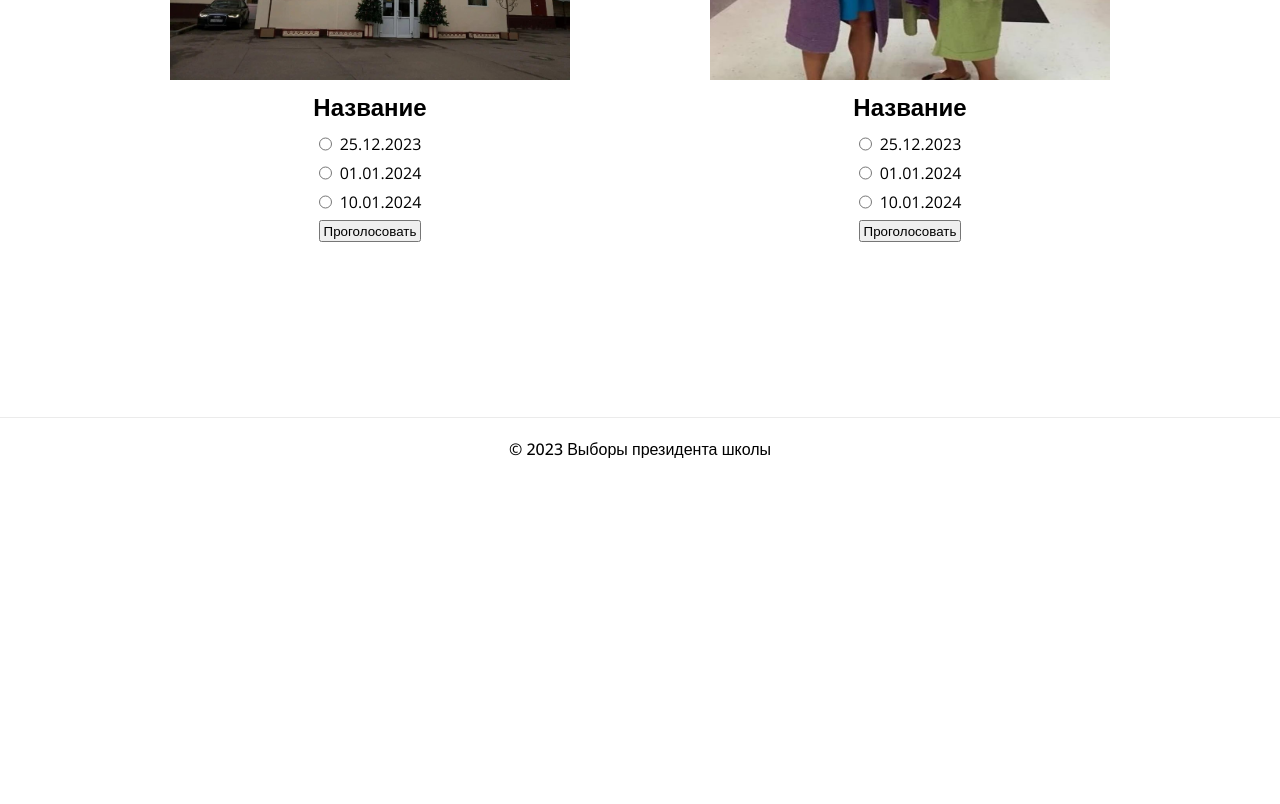
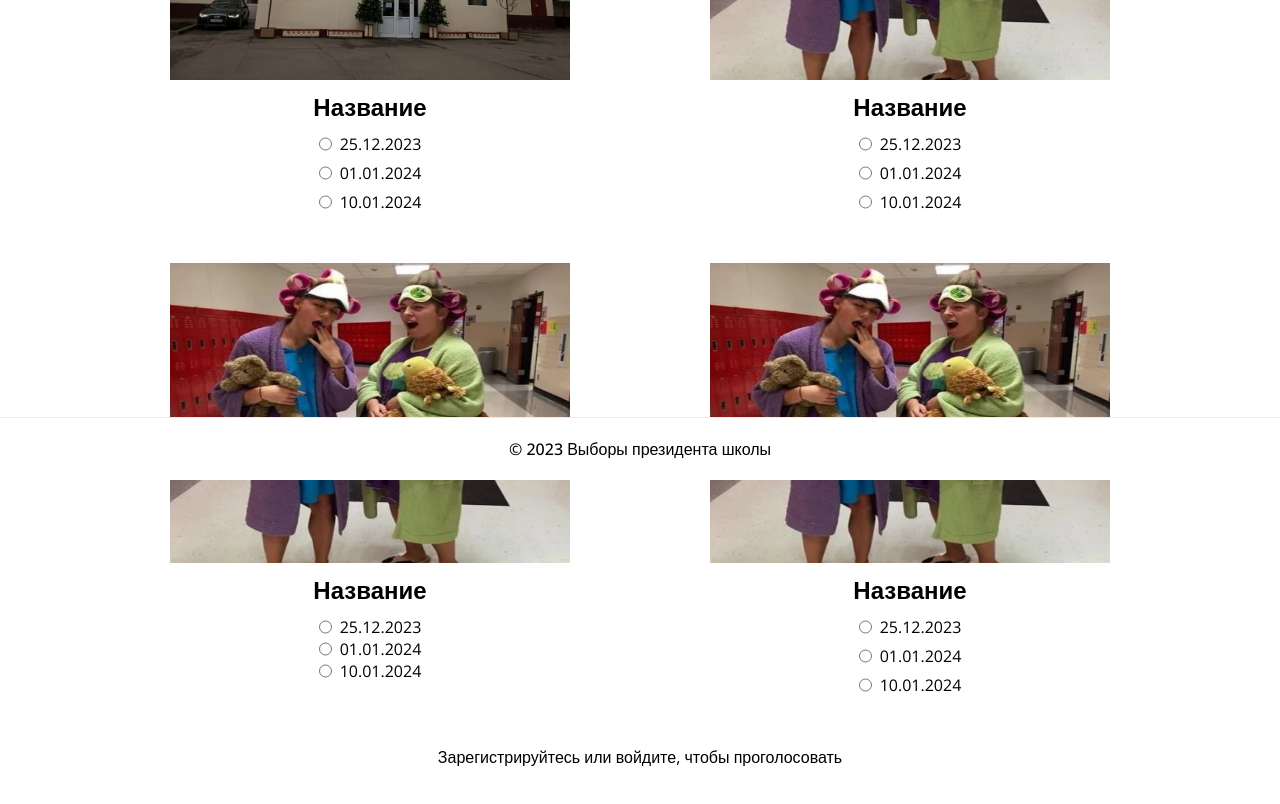
Before and after one commit to Wonderlus/school-president, a Next.js app: page /survey in a window 1280 px wide. Shown: the part 320-1124 px from the top of the page. Before the commit the page ends 800 px from the top, so only its background shows below. Built offline with nearby package versions, Linux system fonts and the light colour scheme; no server answers.

Commit message:
complete survey page

```diff
--- a/src/app/(auth)/registration/page.jsx
+++ b/src/app/(auth)/registration/page.jsx
@@ -15,6 +15,7 @@ const Registartion = () => {
         const password = event.target[2].value;
         const fullfind = (fullname.replaceAll(" ", "") + level).toLowerCase();
         const votedFor = 0;
+        const survey = [[], [], [], []]
 
         try {
             const res = await fetch("/api/auth/registration", {
@@ -27,7 +28,8 @@ const Registartion = () => {
                     level,
                     password,
                     fullfind,
-                    votedFor
+                    votedFor,
+                    survey
                 }),
             })
 
@@ -56,7 +58,7 @@ const Registartion = () => {
                     <div className={styles.label}>Пароль</div>
                     <input className={styles.input} type="Password"/>
                 </div>
-                <button className={styles.button}>Зарегестрироваться</button>
+                <button className={styles.button}>Зарегистрироваться</button>
             </form>
         </div>
      );
--- a/src/app/api/auth/registration/route.js
+++ b/src/app/api/auth/registration/route.js
@@ -4,14 +4,15 @@ import connect from "../../../../utils/db";
 import { NextResponse } from "next/server";
 
 export const POST = async (request) => {
-  const { fullname, level, password, fullfind, votedFor } = await request.json();
+  const { fullname, level, password, fullfind, votedFor, survey } = await request.json();
   await connect();
   const newUser = new User({
     fullname,
     level,
     password,
     fullfind,
-    votedFor
+    votedFor,
+    survey
   });
 
   try {
--- a/src/app/survey/page.jsx
+++ b/src/app/survey/page.jsx
@@ -3,15 +3,53 @@
 import Image from "next/image";
 import styles from "./page.module.css";
 import { useState } from "react";
+import { useSession } from "next-auth/react";
+import { signIn, signOut } from "next-auth/react";
+const Quiz = () => {
+    const [survey, setSurvey] = useState(["", "", "", ""]);
 
-const Quiz = () => {
-    const [vote, setVote] = useState(["", "", "", ""]);
+    const handleSurvey = async () => {
+        const fullname = session.user.fullname;
+        const level = session.user.level;
+        const password = session.user.password;
+        const fullfind = (fullname.replaceAll(" ", "") + level).toLowerCase();
 
-    console.log(vote);
+        try {
+            const res = await fetch("/api/survey", {
+                method: "POST",
+                headers: {
+                    "Content-Type": "application/json",
+                },
+                body: JSON.stringify({
+                    fullfind,
+                    survey,
+                }),
+            });
+            if (res.status === 200) {
+                alert("Вы успешно проголосовали");
+                signOut();
+                signIn("credentials", {
+                    fullfind,
+                    password,
+                    callbackUrl: "/survey",
+                });
+            }
+        } catch (error) {
+            throw new Error(error);
+        }
+    };
+
+    const { data: session, status } = useSession();
 
     return (
         <div className={styles.container}>
-            <div className={styles.containerInner}>
+            <form
+                className={styles.containerInner}
+                onSubmit={(event) => {
+                    event.preventDefault();
+                    handleSurvey();
+                }}
+            >
                 <div className={styles.surveyCard}>
                     <Image
                         src={"/quiz1.png"}
@@ -20,16 +58,12 @@ const Quiz = () => {
                         height={300}
                     />
                     <h2>Название</h2>
-                    <form className={styles.form}
-                        onSubmit={(event) => {
-                            event.preventDefault();
-                            console.log(vote);
-                        }}
-                    >
+                    <div className={styles.form}>
                         <div className={styles.opportunity}>
-                            <input className={styles.radio}
+                            <input
+                                className={styles.radio}
                                 onClick={() => {
-                                    setVote((prev) => {
+                                    setSurvey((prev) => {
                                         prev[0] = "25.12.2023";
                                         return prev;
                                     });
@@ -41,13 +75,13 @@ const Quiz = () => {
                             <label>25.12.2023</label>
                         </div>
                         <div className={styles.opportunity}>
-                            <input className={styles.radio}
+                            <input
+                                className={styles.radio}
                                 onClick={() => {
-                                    setVote((prev) => {
+                                    setSurvey((prev) => {
                                         prev[0] = "01.01.2024";
                                         return prev;
                                     });
-
                                 }}
                                 type="radio"
                                 value={"date2"}
@@ -56,9 +90,10 @@ const Quiz = () => {
                             <label>01.01.2024</label>
                         </div>
                         <div className={styles.opportunity}>
-                            <input className={styles.radio}
+                            <input
+                                className={styles.radio}
                                 onClick={() => {
-                                    setVote((prev) => {
+                                    setSurvey((prev) => {
                                         prev[0] = "10.01.2024";
                                         return prev;
                                     });
@@ -69,10 +104,17 @@ const Quiz = () => {
                             />
                             <label>10.01.2024</label>
                         </div>
-                        <button className={styles.button}>Проголосовать</button>
-                    </form>
+                    </div>
+                    {status === "authenticated" ? (
+                        <div>
+                            {session.user.survey[0] != [] ? (
+                                <div>Вы выбрали дату: {session.user.survey[0]}</div>
+                            ) : (<></>)}
+                        </div>
+                    ) : (
+                        <></>
+                    )}
                 </div>
-
 
                 <div className={styles.surveyCard}>
                     <Image
@@ -82,59 +124,202 @@ const Quiz = () => {
                         height={300}
                     />
                     <h2>Название</h2>
-                    <form className={styles.form}
-                        onSubmit={(event) => {
-                            event.preventDefault();
-                            console.log(vote);
-                        }}
-                    >
+                    <div className={styles.form}>
                         <div className={styles.opportunity}>
-                            <input className={styles.radio}
+                            <input
+                                className={styles.radio}
                                 onClick={() => {
-                                    setVote((prev) => {
+                                    setSurvey((prev) => {
                                         prev[1] = "25.12.2023";
                                         return prev;
                                     });
                                 }}
                                 type="radio"
                                 value={"date1"}
-                                name="quiz1"
+                                name="quiz2"
                             />
                             <label>25.12.2023</label>
                         </div>
                         <div className={styles.opportunity}>
-                            <input className={styles.radio}
+                            <input
+                                className={styles.radio}
                                 onClick={() => {
-                                    setVote((prev) => {
+                                    setSurvey((prev) => {
                                         prev[1] = "01.01.2024";
                                         return prev;
                                     });
-
                                 }}
                                 type="radio"
                                 value={"date2"}
-                                name="quiz1"
+                                name="quiz2"
                             />
                             <label>01.01.2024</label>
                         </div>
                         <div className={styles.opportunity}>
-                            <input className={styles.radio}
+                            <input
+                                className={styles.radio}
                                 onClick={() => {
-                                    setVote((prev) => {
+                                    setSurvey((prev) => {
                                         prev[1] = "10.01.2024";
                                         return prev;
                                     });
                                 }}
                                 type="radio"
                                 value={"date3"}
-                                name="quiz1"
+                                name="quiz2"
                             />
                             <label>10.01.2024</label>
                         </div>
-                        <button className={styles.button}>Проголосовать</button>
-                    </form>
+                    </div>
+                    {status === "authenticated" ? (
+                        <div>
+                            {session.user.survey[1] != [] ? (
+                                <div>Вы выбрали дату: {session.user.survey[1]}</div>
+                            ) : (<></>)}
+                        </div>
+                    ) : (
+                        <></>
+                    )}
                 </div>
-            </div>
+
+                <div className={styles.surveyCard}>
+                    <Image
+                        src={"/quiz2.png"}
+                        alt="Фотография"
+                        width={400}
+                        height={300}
+                    />
+                    <h2>Название</h2>
+                    <div>
+                        <div className={styles.opportunity}>
+                            <input
+                                className={styles.radio}
+                                onClick={() => {
+                                    setSurvey((prev) => {
+                                        prev[2] = "25.12.2023";
+                                        return prev;
+                                    });
+                                }}
+                                type="radio"
+                                value={"date1"}
+                                name="quiz3"
+                            />
+                            <label>25.12.2023</label>
+                        </div>
+                        <div className={styles.opportunity}>
+                            <input
+                                className={styles.radio}
+                                onClick={() => {
+                                    setSurvey((prev) => {
+                                        prev[2] = "01.01.2024";
+                                        return prev;
+                                    });
+                                }}
+                                type="radio"
+                                value={"date2"}
+                                name="quiz3"
+                            />
+                            <label>01.01.2024</label>
+                        </div>
+                        <div className={styles.opportunity}>
+                            <input
+                                className={styles.radio}
+                                onClick={() => {
+                                    setSurvey((prev) => {
+                                        prev[2] = "10.01.2024";
+                                        return prev;
+                                    });
+                                }}
+                                type="radio"
+                                value={"date3"}
+                                name="quiz3"
+                            />
+                            <label>10.01.2024</label>
+                        </div>
+                    </div>
+                    {status === "authenticated" ? (
+                        <div>
+                            {session.user.survey[2] != [] ? (
+                                <div>Вы выбрали дату: {session.user.survey[2]}</div>
+                            ) : (<></>)}
+                        </div>
+                    ) : (
+                        <></>
+                    )}
+                </div>
+                <div className={styles.surveyCard}>
+                    <Image
+                        src={"/quiz2.png"}
+                        alt="Фотография"
+                        width={400}
+                        height={300}
+                    />
+                    <h2>Название</h2>
+                    <div className={styles.form}>
+                        <div className={styles.opportunity}>
+                            <input
+                                className={styles.radio}
+                                onClick={() => {
+                                    setSurvey((prev) => {
+                                        prev[3] = "25.12.2023";
+                                        return prev;
+                                    });
+                                }}
+                                type="radio"
+                                value={"date1"}
+                                name="quiz4"
+                            />
+                            <label>25.12.2023</label>
+                        </div>
+                        <div className={styles.opportunity}>
+                            <input
+                                className={styles.radio}
+                                onClick={() => {
+                                    setSurvey((prev) => {
+                                        prev[3] = "01.01.2024";
+                                        return prev;
+                                    });
+                                }}
+                                type="radio"
+                                value={"date2"}
+                                name="quiz4"
+                            />
+                            <label>01.01.2024</label>
+                        </div>
+                        <div className={styles.opportunity}>
+                            <input
+                                className={styles.radio}
+                                onClick={() => {
+                                    setSurvey((prev) => {
+                                        prev[3] = "10.01.2024";
+                                        return prev;
+                                    });
+                                }}
+                                type="radio"
+                                value={"date3"}
+                                name="quiz4"
+                            />
+                            <label>10.01.2024</label>
+                        </div>
+                    </div>
+                    {status === "authenticated" ? (
+                        <div>
+                            {session.user.survey[3] != [] ? (
+                                <div>Вы выбрали дату: {session.user.survey[3]}</div>
+                            ) : (<></>)}
+                        </div>
+                    ) : (
+                        <></>
+                    )}
+                </div>
+                {status === "authenticated" ? (
+                    <button className={styles.button}>Проголосовать</button>
+                ) : (
+                    <div>
+                        Зарегистрируйтесь или войдите, чтобы проголосовать
+                    </div>
+                )}
+            </form>
         </div>
     );
 };
--- a/src/app/survey/page.module.css
+++ b/src/app/survey/page.module.css
@@ -5,6 +5,10 @@
 .containerInner {
     display: flex;
     justify-content: space-around;
+
+    flex-wrap: wrap;
+
+    row-gap: 50px;
 }
 
 .surveyCard {
@@ -13,6 +17,9 @@
     align-items: center;
 
     gap: 10px;
+
+    flex: 50%;
+
 }
 
 .form {
@@ -27,6 +34,19 @@
     gap: 8px;
 }
 
-.radio {
+
+.button {
+    border: 1px solid #000;
+    background-color: #fff;
+    padding: 5px 10px;
+    border-radius: 30px;
+    cursor: pointer;
+    font-size: 14px;
+
+    transition: all 0.15s linear;
+}
+
+.button:hover {
     background-color: #000;
+    color: #fff;
 }
--- a/src/models/User.js
+++ b/src/models/User.js
@@ -25,6 +25,10 @@ const userSchema = new Schema({
 
     votedFor: {
         type: Number,
+    },
+
+    survey: {
+        type: Array,
     }
 });
 
```
Also changed, not shown: src/app/api/survey/route.js (added, +18 -0 lines), src/components/Navbar/Navbar.module.css (+2 -7 lines).
